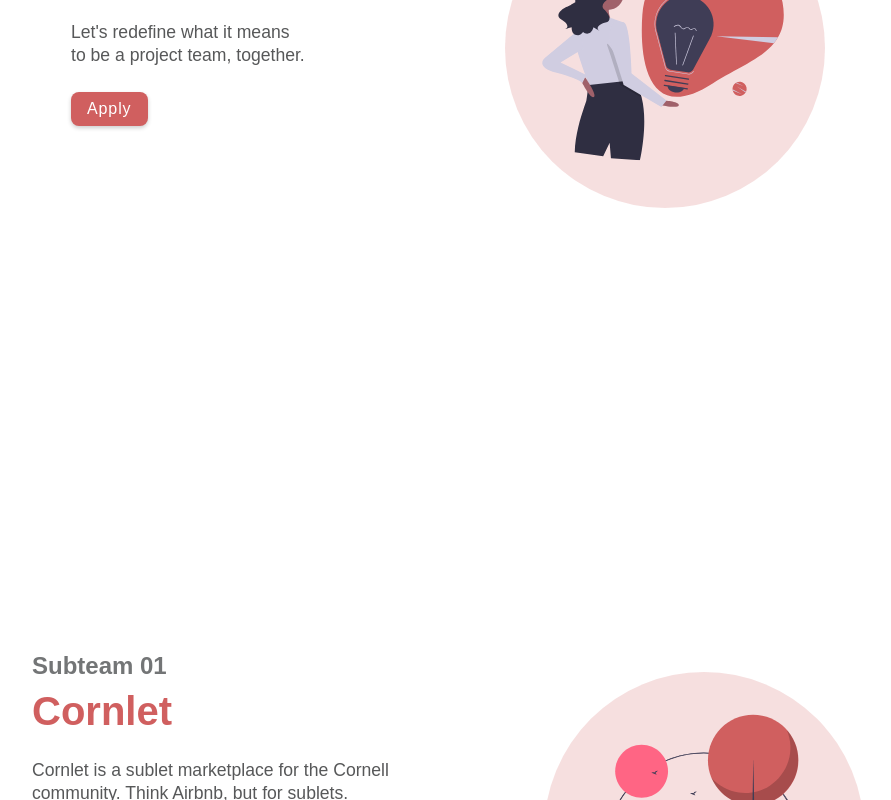
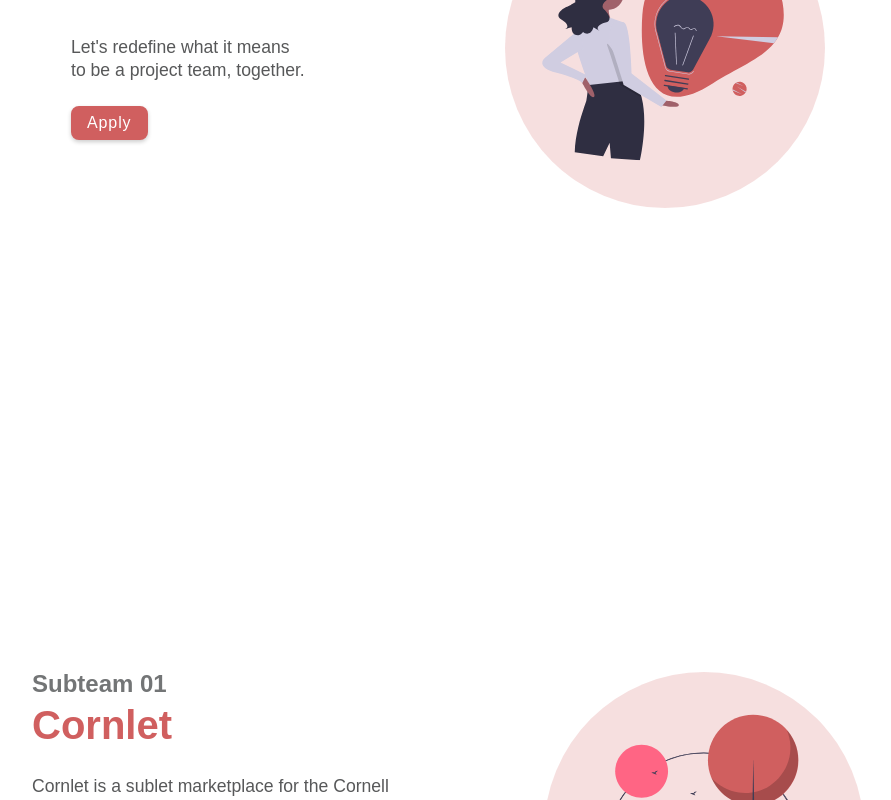
Before and after one commit to cornell-webdev/cwd-core, a React (Create React App) app: page / in a window 1280 px wide. Shown: the part 400-1200 px from the top of the page, without its empty margins (192-1083 px from the left). Built offline with nearby package versions, Linux system fonts and the light colour scheme.

Commit message:
Improve spacer code quality

```diff
--- a/src/components/Showcase.tsx
+++ b/src/components/Showcase.tsx
@@ -5,7 +5,7 @@
 import FadeOnView from 'src/components/FadeOnView'
 import { FlexRow } from 'src/components/FlexContainer'
 import MutedColor from 'src/components/MutedColor'
-import Space from 'src/components/Space'
+import Spacer from 'src/components/Spacer'
 import Text from 'src/components/Text'
 import useIsDesktop from 'src/hooks/useIsDesktop'
 import styled from 'styled-components'
@@ -43,19 +43,18 @@
               <MutedColor>{overline}</MutedColor>
             </Text>
           )}
-          <Space padding='.1rem 0' />
           <Text variant='h1'>
             <BrandColor>{name}</BrandColor>
           </Text>
-          <Space padding='.7rem 0' />
+          <Spacer y={3} />
           <LeftContainer>
             <Text>{p1}</Text>
           </LeftContainer>
-          <Space padding='.4rem 0' />
+          <Spacer y={1.5} />
           <LeftContainer>
             <Text>{p2}</Text>
           </LeftContainer>
-          <Space padding='1rem 0' />
+          <Spacer y={4} />
           {link && !isApply && (
             <a href={link} target='_blank' rel='noopener noreferrer'>
               <ContainedButton>{buttonText}</ContainedButton>
@@ -66,7 +65,7 @@
               <ContainedButton>Apply</ContainedButton>
             </Link>
           )}
-          <Space padding='2rem 0' />
+          <Spacer y={4} />
           {!isDesktop && <FlexRow justifyCenter>{svg}</FlexRow>}
         </FadeOnView>
         <InnerDivider />
--- a/src/components/Space.tsx
+++ /dev/null
@@ -1,13 +0,0 @@
-import styled from 'styled-components'
-
-interface ISpaceProps {
-  margin?: string
-  padding?: string
-}
-
-const Space = styled.div<ISpaceProps>`
-  margin: ${(props) => props.margin && props.margin};
-  padding: ${(props) => props.padding && props.padding};
-`
-
-export default Space
--- /dev/null
+++ b/src/components/Spacer.tsx
@@ -0,0 +1,15 @@
+import styled from 'styled-components'
+
+interface ISpacerProps {
+  x?: number | string
+  y?: number | string
+}
+
+const Spacer = styled.div<ISpacerProps>`
+  padding-right: ${(props) =>
+    props.x && (typeof props.x === 'string' ? props.x : `${props.x / 2}rem`)};
+  padding-top: ${(props) =>
+    props.y && (typeof props.y === 'string' ? props.y : `${props.y / 2}rem`)};
+`
+
+export default Spacer
--- a/src/pages/Apply/Timeline.tsx
+++ b/src/pages/Apply/Timeline.tsx
@@ -1,7 +1,7 @@
 import React from 'react'
 import FadeOnView from 'src/components/FadeOnView'
 import { FlexRow } from 'src/components/FlexContainer'
-import Space from 'src/components/Space'
+import Spacer from 'src/components/Spacer'
 import Text from 'src/components/Text'
 import styled from 'styled-components'
 import { ReactComponent as IllustTimeline } from 'src/assets/illust-timeline.svg'
@@ -36,27 +36,27 @@
       </InnerContainer>
       <InnerContainer>
         <FadeOnView>
-          <Space padding='15px 0' />
+          <Spacer y='30px' />
           <FlexRow>
             <DateText>09/27</DateText>
             <EventText>Applications open</EventText>
           </FlexRow>
-          <Space padding='44px 0' />
+          <Spacer y='88px' />
           <FlexRow>
             <DateText>10/06</DateText>
             <EventText>Applications close</EventText>
           </FlexRow>
-          <Space padding='17px 0' />
+          <Spacer y='32px' />
           <FlexRow>
             <DateText>10/08</DateText>
             <EventText>Interviews begin</EventText>
           </FlexRow>
-          <Space padding='45px 0' />
+          <Spacer y='88px' />
           <FlexRow>
             <DateText>10/14</DateText>
             <EventText>Interviews end</EventText>
           </FlexRow>
-          <Space padding='16px 0' />
+          <Spacer y='30px' />
           <FlexRow>
             <DateText>10/16</DateText>
             <EventText>Decisions released</EventText>
--- a/src/pages/Home/Home.tsx
+++ b/src/pages/Home/Home.tsx
@@ -12,7 +12,7 @@
 import { FlexRow } from 'src/components/FlexContainer'
 import MutedColor from 'src/components/MutedColor'
 import Showcase from 'src/components/Showcase'
-import Space from 'src/components/Space'
+import Spacer from 'src/components/Spacer'
 import Text from 'src/components/Text'
 import useIsDesktop from 'src/hooks/useIsDesktop'
 import styled from 'styled-components'
@@ -28,20 +28,19 @@
             <Text variant='h3'>
               <MutedColor>Introducing</MutedColor>
             </Text>
-            <Space padding='.1rem 0' />
             <LogoText variant='h1'>
               Cornell <BrandColor>WebDev</BrandColor>
             </LogoText>
-            <Space padding='.8rem 0' />
-            <CenteredText variant='p'>Let's redefine what it means</CenteredText>
-            <CenteredText variant='p'>to be a project team, together.</CenteredText>
-            <Space padding='.8rem 0' />
+            <CenteredTextContainer>
+              <CenteredText variant='p'>Let's redefine what it means</CenteredText>
+              <CenteredText variant='p'>to be a project team, together.</CenteredText>
+            </CenteredTextContainer>
             {isDesktop && (
               <Link to='/apply'>
                 <ContainedButton>Apply</ContainedButton>
               </Link>
             )}
-            <Space padding='2rem 0' />
+            <Spacer y={4} />
             {!isDesktop && (
               <FlexRow justifyCenter>
                 <Illust0 />
@@ -141,10 +140,15 @@
 
 const LogoText = styled(Text)`
   white-space: nowrap;
+  margin-top: 0.1rem;
 
   @media (max-width: ${(props) => props.theme.xsmall}) {
     font-size: 2rem;
   }
 `
 
+const CenteredTextContainer = styled.div`
+  padding: 1.5rem 0;
+`
+
 export default Home
```
